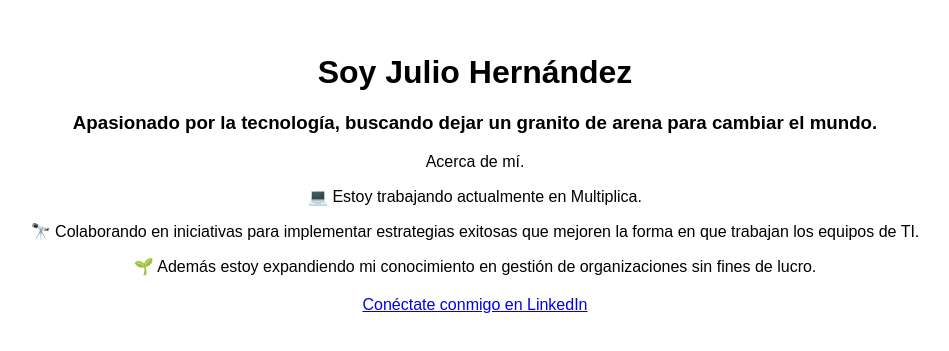
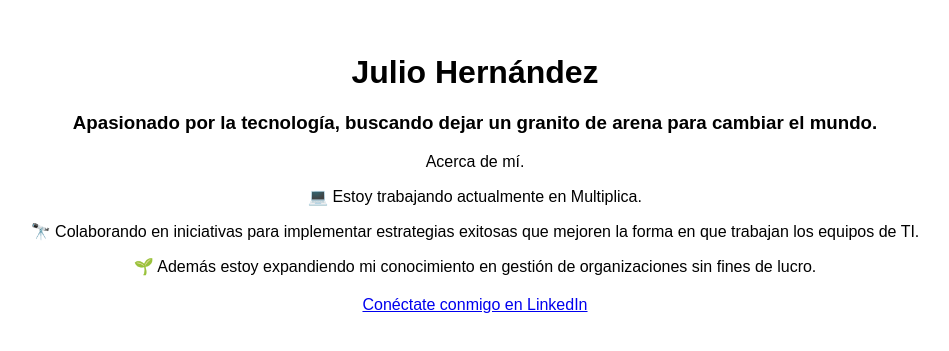
Before and after one commit to jchernandez88/jchernandez88, a plain HTML site: page index.html in a window 1280 px wide. Shown: the part 227-578 px from the top of the page, without its empty margins (165-1114 px from the left). Drawn offline with Linux system fonts and the light colour scheme.

Commit message:
Update index.html

```diff
--- a/index.html
+++ b/index.html
@@ -25,7 +25,7 @@
 </head>
 <body>
     <div class="container">
-        <h1>Soy Julio Hernández</h1>
+        <h1>Julio Hernández</h1>
         <h3>Apasionado por la tecnología, buscando dejar un granito de arena para cambiar el mundo.</h3>
         <p>Acerca de mí.</p>
         <p>💻 Estoy trabajando actualmente en Multiplica.</p>
```
